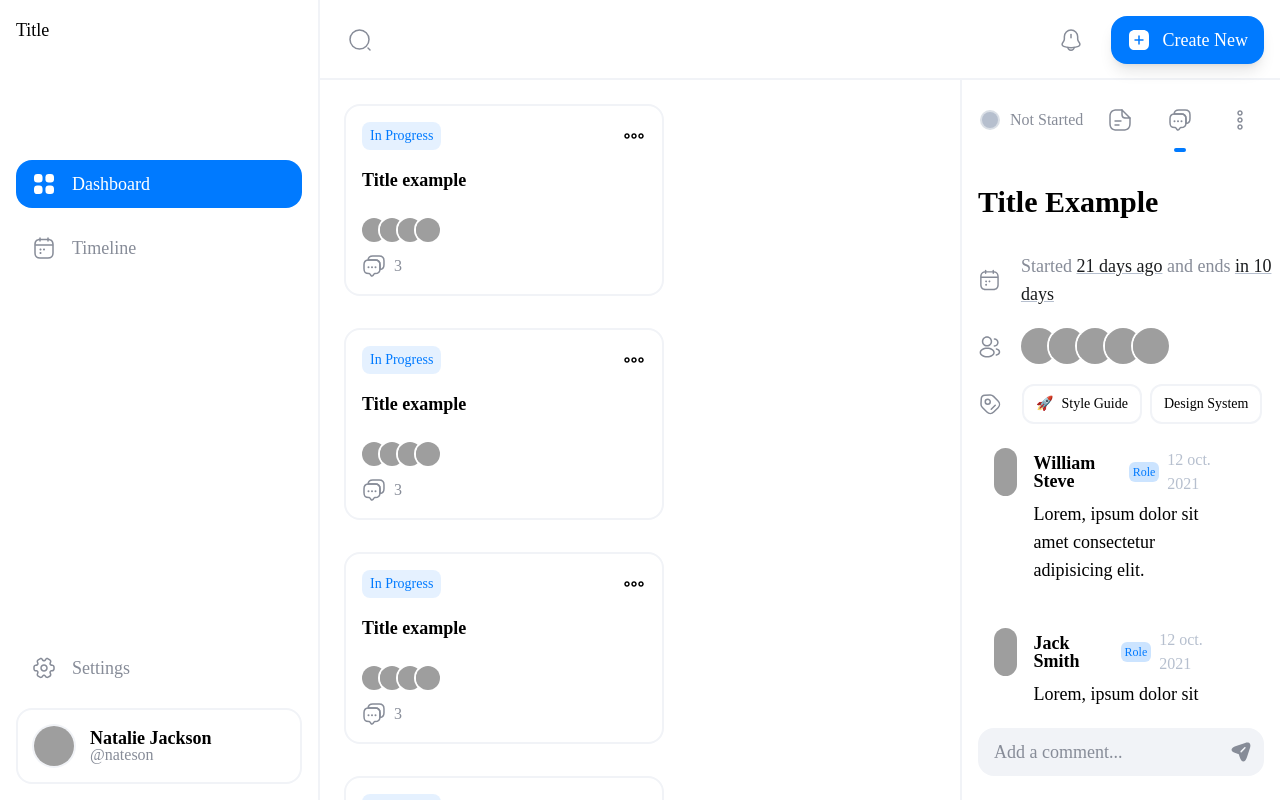
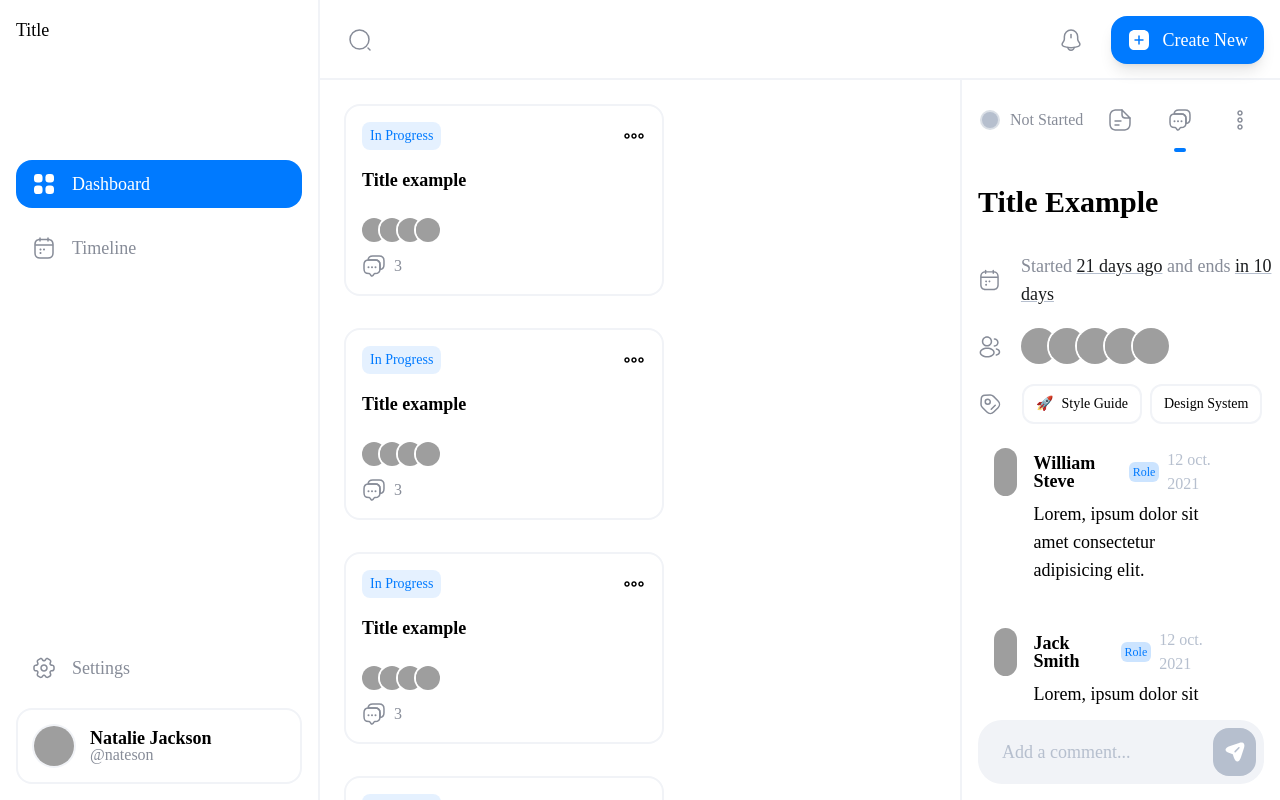
Before and after one commit to gochelias/tasklab, a Next.js app in the folder apps/web/: page / in a window 1280 px wide. Both pictures are taken after a click on the tab 1180 px from the left and 120 px from the top of the page. Shown: the top 800 px of the page. Built offline with nearby package versions, Linux system fonts and the light colour scheme; grey boxes are pictures that could not be loaded.

Commit message:
refactor(web): createComment style

```diff
--- a/apps/web/src/components/task/CreateComment.tsx
+++ b/apps/web/src/components/task/CreateComment.tsx
@@ -8,10 +8,10 @@ export const CreateComment = () => {
 	return (
 		<>
 			<Formik initialValues={{ comment: '' }} onSubmit={handlerOnSubmit}>
-				<Form className="bg-300-light my-auto flex w-full overflow-hidden rounded-2xl">
+				<Form className="bg-300-light flex w-full overflow-hidden rounded-3xl p-2">
 					<div className="flex-auto">
 						<Field
-							className="placeholder:text-100-light flex h-12 w-full bg-transparent px-4 text-lg"
+							className="placeholder:text-200-light flex h-12 w-full bg-transparent px-4 text-lg"
 							id="comment"
 							name="comment"
 							type="text"
@@ -20,7 +20,7 @@ export const CreateComment = () => {
 					</div>
 					<button
 						type="submit"
-						className="text-100-light flex h-12 w-12 items-center justify-center rounded-2xl"
+						className="bg-200-light flex h-12 w-12 items-center justify-center rounded-2xl text-white"
 					>
 						<SendIcon active={true} />
 					</button>
--- a/apps/web/src/components/task/TaskComments.tsx
+++ b/apps/web/src/components/task/TaskComments.tsx
@@ -51,7 +51,7 @@ export const TaskComments = () => {
 					)}
 				</div>
 			</Scrollbars>
-			<div className="h-20 pt-6">
+			<div className="flex h-20 items-end">
 				<CreateComment />
 			</div>
 		</>
```
